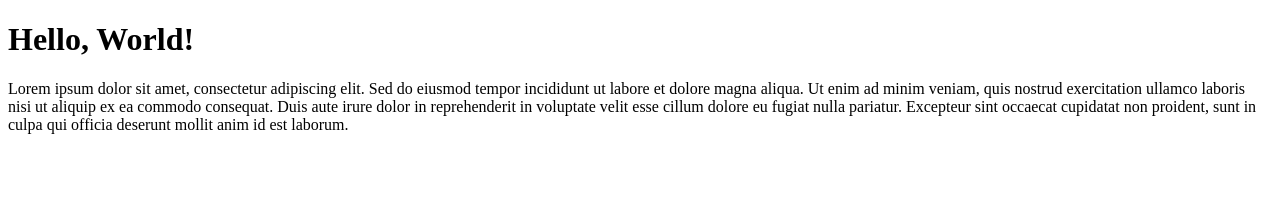
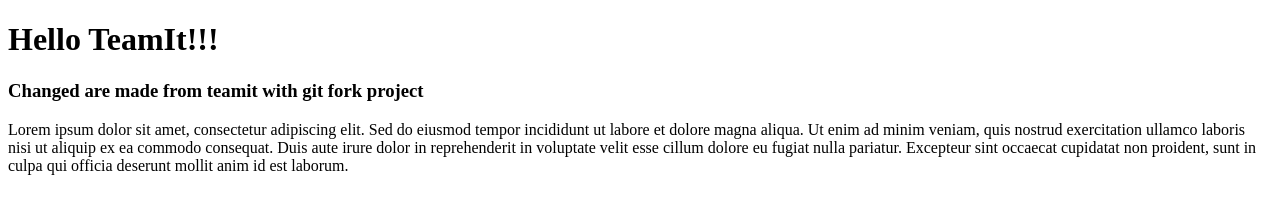
Before and after one commit to badrulalambd/html-template, a plain HTML site: page index.html in a window 1280 px wide. Drawn offline with Linux system fonts and the light colour scheme.

Commit message:
Heading and site title are changed by TeamIt

```diff
--- a/index.html
+++ b/index.html
@@ -3,10 +3,11 @@
 <head>
     <meta charset="UTF-8">
     <meta name="viewport" content="width=device-width, initial-scale=1.0">
-    <title>Document</title>
+    <title>First Team Project</title>
 </head>
 <body>
-    <h1>Hello, World!</h1>
+    <h1>Hello TeamIt!!!</h1>
+	<h3>Changed are made from teamit with git fork project</h3>
     <p>Lorem ipsum dolor sit amet, consectetur adipiscing elit. Sed do eiusmod tempor incididunt ut labore et dolore magna aliqua. Ut enim ad minim veniam, quis nostrud exercitation ullamco laboris nisi ut aliquip ex ea commodo consequat. Duis aute irure dolor in reprehenderit in voluptate velit esse cillum dolore eu fugiat nulla pariatur. Excepteur sint occaecat cupidatat non proident, sunt in culpa qui officia deserunt mollit anim id est laborum.
     </p>
 </body>
```
